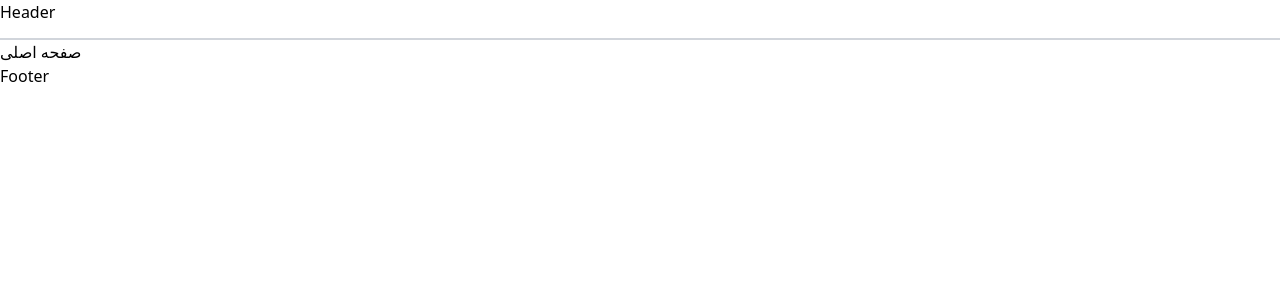
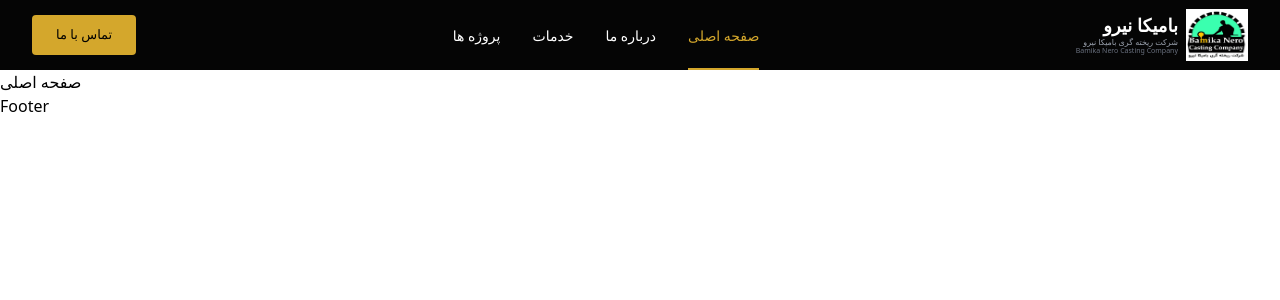
Before and after one commit to BTB-Team/BamikaNero, a React (Vite) app: page / in a window 1280 px wide. Shown: the top 300 px of the page. Built offline with nearby package versions, Linux system fonts and the light colour scheme.

Commit message:
added header

```diff
--- a/src/components/header/Navbar.jsx
+++ b/src/components/header/Navbar.jsx
@@ -1,8 +1,131 @@
+import {useState} from "react";
+import {FiMenu, FiX} from "react-icons/fi";
+import {NavLink} from "react-router-dom";
+import Logo from "../../assets/logo.jpg";
+
+const navItems = [
+  {title: "صفحه اصلی", path: "/"},
+  {title: "درباره ما", path: "/about"},
+  {title: "خدمات", path: "/services"},
+  {title: "پروژه ها", path: "/project"},
+];
+
 const NavBar = () => {
+  const [isMenuOpen, setIsMenuOpen] = useState(false);
+
   return (
-    <div className="w-full h-10 border-b-2 border-gray-300">
-      <h1>Header</h1>
-    </div>
+    <header className="relative z-50 w-full bg-[#050505] text-white">
+      <nav
+        dir="rtl"
+        className="mx-auto flex h-[70px] w-full max-w-[1440px] items-center justify-between px-5 lg:px-8"
+      >
+        {/* Logo */}
+        <NavLink
+          to="/"
+          className="flex shrink-0 items-center gap-2"
+          onClick={() => setIsMenuOpen(false)}
+        >
+          {/* Logo */}
+          <div className="flex h-[52px] w-[62px] shrink-0 items-center justify-center ">
+            <img src={Logo} alt="بامیکا نیرو" className="h-full w-full " />
+          </div>
+          <div className="text-right leading-tight">
+            <h1 className="text-[18px] font-bold text-white">بامیکا نیرو</h1>
+
+            <p className="text-[8px] font-medium text-gray-400">
+              شرکت ریخته گری بامیکا نیرو
+            </p>
+
+            <p className="text-[7px] text-gray-500">
+              Bamika Nero Casting Company
+            </p>
+          </div>
+        </NavLink>
+
+        {/* Desktop Navigation */}
+        <div className="hidden items-center gap-8 md:flex">
+          {navItems.map((item) => (
+            <NavLink
+              key={item.path}
+              to={item.path}
+              className={({isActive}) =>
+                `relative py-6 text-[14px] font-medium transition-colors duration-200 ${
+                  isActive
+                    ? "text-[#D4A72C]"
+                    : "text-white hover:text-[#D4A72C]"
+                }`
+              }
+            >
+              {({isActive}) => (
+                <>
+                  {item.title}
+
+                  {isActive && (
+                    <span className="absolute bottom-0 right-0 h-[2px] w-full bg-[#D4A72C]" />
+                  )}
+                </>
+              )}
+            </NavLink>
+          ))}
+        </div>
+
+        {/* Desktop Contact */}
+        <div className="hidden md:flex">
+          <NavLink
+            to="/contact"
+            className="flex h-[40px] items-center justify-center rounded-[4px] bg-[#D4A72C] px-6 text-[13px] font-medium text-black transition-all duration-200 hover:bg-[#e4ba48]"
+          >
+            تماس با ما
+          </NavLink>
+        </div>
+
+        {/* Mobile Menu Button */}
+        <button
+          type="button"
+          onClick={() => setIsMenuOpen(!isMenuOpen)}
+          className="flex h-10 w-10 items-center justify-center text-white transition-colors hover:text-[#D4A72C] md:hidden"
+          aria-label="باز کردن منو"
+        >
+          {isMenuOpen ? <FiX size={24} /> : <FiMenu size={24} />}
+        </button>
+      </nav>
+
+      {/* Mobile Menu */}
+      {isMenuOpen && (
+        <div
+          dir="rtl"
+          className="border-t border-[#252525] bg-[#050505] px-5 pb-5 md:hidden"
+        >
+          <div className="flex flex-col">
+            {navItems.map((item) => (
+              <NavLink
+                key={item.path}
+                to={item.path}
+                onClick={() => setIsMenuOpen(false)}
+                className={({isActive}) =>
+                  `border-b border-[#222] py-4 text-sm font-medium transition-colors ${
+                    isActive
+                      ? "text-[#D4A72C]"
+                      : "text-white hover:text-[#D4A72C]"
+                  }`
+                }
+              >
+                {item.title}
+              </NavLink>
+            ))}
+
+            {/* Mobile Contact */}
+            <NavLink
+              to="/contact"
+              onClick={() => setIsMenuOpen(false)}
+              className="mt-4 flex h-[42px] items-center justify-center rounded-[4px] bg-[#D4A72C] text-sm font-medium text-black"
+            >
+              تماس با ما
+            </NavLink>
+          </div>
+        </div>
+      )}
+    </header>
   );
 };
 
```
Also changed, not shown: 6 other files (tests, documents, lock files or other folders).
